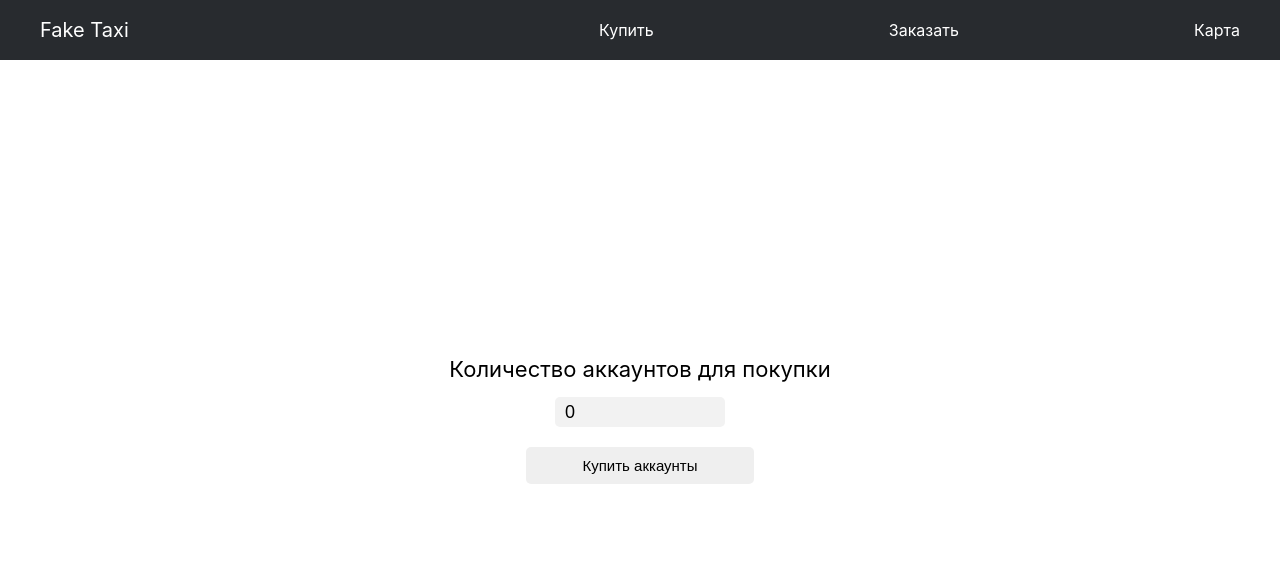
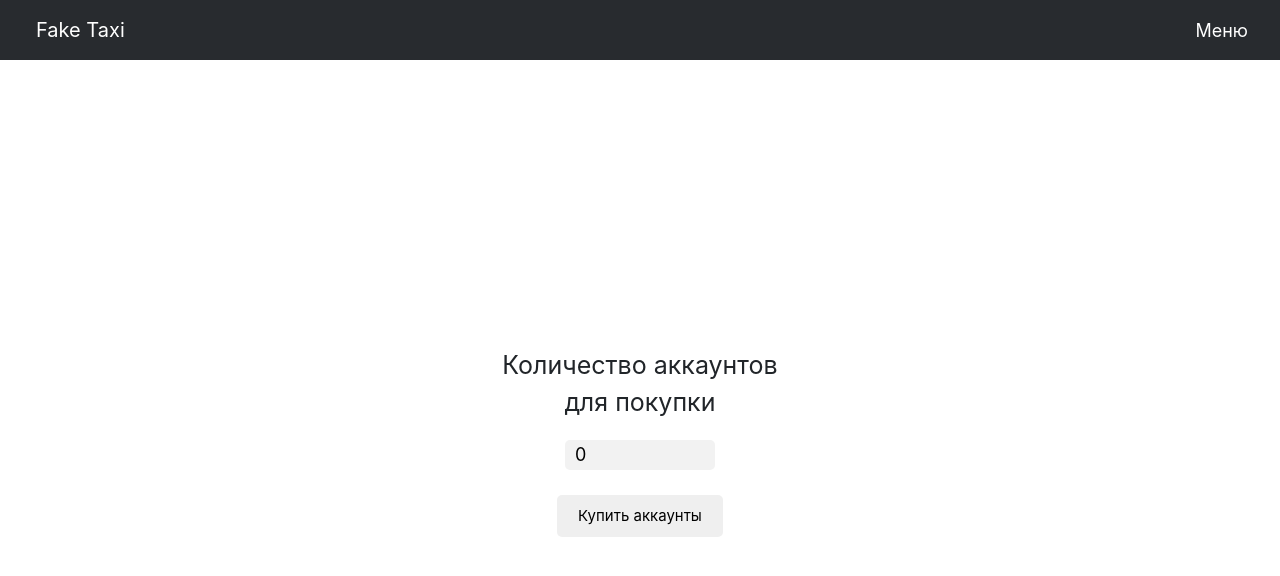
Before and after one commit to in-the-middle-of-nowhere/huinia, a React (Create React App) app: page /buy in a window 1280 px wide. Shown: the top 576 px of the page. Built offline with nearby package versions, Linux system fonts and the light colour scheme.

Commit message:
sdelano suka sdelano

```diff
--- a/src/App.js
+++ b/src/App.js
@@ -5,6 +5,7 @@ import InfoComponent from './components/InfoComponent';
 import { BrowserRouter, Route, Switch, Link } from "react-router-dom";
 import BuyAccounts from './components/BuyAccounts';
 import OrderComponent from './components/OrderComponent';
+import 'bootstrap/dist/css/bootstrap.min.css';
 
 
 class App extends Component {
--- a/src/components/BuyAccounts.js
+++ b/src/components/BuyAccounts.js
@@ -6,8 +6,9 @@ import {ProgressBar} from 'react-bootstrap';
 class BuyAccounts extends Component{
 
     constructor(props){
-        super(props)
+        super(props);
 
+        this.handleClickBuy = this.handleClickBuy.bind(this);
         this.handleBuyPhones = this.handleBuyPhones.bind(this);
         this.handleAccounts = this.handleAccounts.bind(this);
 
@@ -18,19 +19,46 @@ class BuyAccounts extends Component{
 
     }
 
+    handleClickBuy(){
+        document.getElementById('progressBarBuy').style.visibility = 'visible';
+        document.getElementById('buyButton').style.visibility = 'hidden';
+        document.getElementById('buyInput').setAttribute('disabled', 'true');
+        this.handleBuyPhones();
+    }
+
     handleBuyPhones(){
-        if (this.state.accounts_to_buy !== 0){
-            const url =  '/api/account/create/?app_key=Zab+a-G$Z+NxEv4X%vUMAPnh?8-wE&ESdFz3GA&W5X=@QAVVBvmeWPz*-?JWF*et';
-            axios.get(url)
+        if (this.state.accounts_to_buy > 0) {
+            if (this.state.accounts_to_buy > this.state.accounts_bought) {
+                axios.get('/api/account/create/?app_key=Zab+a-G$Z+NxEv4X%vUMAPnh?8-wE&ESdFz3GA&W5X=@QAVVBvmeWPz*-?JWF*et')
                     .then((response) => {
-                    console.log(response.data)
-                    if(response.data.status === 'ok'){
-                        console.log('Осталось купить ' + this.state.num_accounts);
+                        if (response.data.status === 'ok') {
+                            let accounts_bought = this.state.accounts_bought;
+                            console.log(response.data);
+                            accounts_bought += 1;
+                            this.setState({
+                                accounts_bought
+                            });
                         }
                     })
                     .catch((error) => {
                         console.log(error);
                     })
+                    .then(() => {
+                        this.handleBuyPhones();
+                    });
+            } else {
+                this.setState({
+                    accounts_bought: 0
+                });
+                document.getElementById('progressBarBuy').style.visibility = 'hidden';
+                document.getElementById('buyButton').style.visibility = 'visible';
+                document.getElementById('buyInput').removeAttribute('disabled');
+            }
+        } else{
+            document.getElementById('progressBarBuy').style.visibility = 'hidden';
+            document.getElementById('buyButton').style.visibility = 'visible';
+            document.getElementById('buyInput').removeAttribute('disabled');
+            alert('Проверьте введенные данные')
         }
     }
 
@@ -44,10 +72,11 @@ class BuyAccounts extends Component{
         return(
             <div className="account">
                 <div className="account--content">
-                    <p className="account--content__label">Количество аккаунтов для покупки</p>
-                    <input type="text" className="account--content__input" name="num_accounts"
+                    <p className="account--content__label">Количество аккаунтов<br/>для покупки</p>
+                    <input id='buyInput' type="text" className="account--content__input" name="accounts_to_buy"
                             value={this.state.accounts_to_buy} onChange={this.handleAccounts}/>
-                    <button id='buyButton' onClick={this.handleBuyPhones} className="account--content__buy">Купить аккаунты</button>
+                    <button id='buyButton' onClick={this.handleClickBuy} className="account--content__buy">Купить аккаунты</button>
+                    <ProgressBar animated now={this.state.accounts_bought} max={this.state.accounts_to_buy} className="buy-progress" id="progressBarBuy"/>
                 </div>
             </div>
         );
--- a/src/components/InfoComponent.js
+++ b/src/components/InfoComponent.js
@@ -6,7 +6,7 @@ import InfoDisplayComponent from './InfoDisplayComponent';
 class InfoComponent extends Component {
 
     constructor(props) {
-        super(props)
+        super(props);
 
         this.state = {
             balance: null,
@@ -27,7 +27,6 @@ class InfoComponent extends Component {
                     account_price: data.info.account_price,
                     can_buy: data.info.can_buy_accounts,
                     active_accounts: data.accounts.free.count,
-                    all_accounts: data.accounts.all.count,
                     all_accounts_on_sms_acivate: data.info.available_for_purchase,
                 });
             })
@@ -37,15 +36,19 @@ class InfoComponent extends Component {
     }
 
     handleDeletePhones() {
+        document.getElementById('deleteButton').style.visibility = 'hidden';
         const url = '/api/hide/all/accounts/?app_key=Zab+a-G$Z+NxEv4X%vUMAPnh?8-wE&ESdFz3GA&W5X=@QAVVBvmeWPz*-?JWF*et';
         axios.get(url)
             .then((response) => {
-                const data = response.data
-                console.log(data);
+                const data = response.data;
             })
             .catch((error) => {
                 console.log(error);
             })
+            .then(() => {
+                document.getElementById('deleteButton').style.visibility = 'visible';
+            })
+
     }
 
     render() {
--- a/src/components/InfoDisplayComponent.js
+++ b/src/components/InfoDisplayComponent.js
@@ -8,11 +8,11 @@ class InfoDisplayComponent extends Component{
     render(){
         return (
             <div className="info">
-                <div className="info--card card">
-                    <div className="card--first-row">
-                        <p className="card--first-row__text"><b>Баланс:</b> {this.props.balance} ₽</p>
+                <div className="info--card">
+                    <div className="info--card--first-row">
+                        <p className="info--card--first-row__text"><b>Баланс:</b> {this.props.balance} ₽</p>
                     </div>
-                    <div className="card--second-row second-row">
+                    <div className="info--card--second-row second-row">
                         <div className="second-row--first-col">
                             <p className="second-row--first-col__label">Стоимость<br/>аккаунта</p>
                             <p className="second-row--first-col__text">{this.props.account_price} ₽</p>
@@ -23,15 +23,15 @@ class InfoDisplayComponent extends Component{
                         </div>
                     </div>
                 </div>
-                <div className="info--card card">
-                    <p className="active-accounts card--first-row__text"><b>Аккаунты</b></p>
+                <div className="info--card">
+                    <p className="active-accounts info--card--first-row__text"><b>Аккаунты</b></p>
                     <p className="second-row--first-col__text">{this.props.active_accounts} шт.</p>
                 </div>
-                <div className="info--card card">
-                    <div className="card--third">
-                        <p className="card--third__label"><b>Общее количество виртуальных аккаунтов<br/>доступных к
+                <div className="info--card">
+                    <div className="info--card--third">
+                        <p className="info--card--third__label"><b>Общее количество виртуальных аккаунтов<br/>доступных к
                             покупке</b></p>
-                        <p className="card--third__text">{this.props.all_accounts_on_sms_acivate} шт.</p>
+                        <p className="info--card--third__text">{this.props.all_accounts_on_sms_acivate} шт.</p>
                     </div>
                 </div>
             </div>
--- a/src/components/NavbarComponent.js
+++ b/src/components/NavbarComponent.js
@@ -1,15 +1,25 @@
 import React, {Component} from 'react';
 import '../styles/navbar.sass';
 import { Link } from "react-router-dom";
+import {NavDropdown} from 'react-bootstrap';
 
 class NavbarComponent extends Component{
     render(){
         return(
             <div className="navbar">
                 <Link to="/" className="navbar__home">Fake Taxi</Link>
-                <Link to="/buy" className="navbar__text">Купить</Link>
-                <Link to="/order" className="navbar__text">Заказать</Link>
-                <Link to="/map" className="navbar__text">Карта</Link>
+
+                <NavDropdown title="Меню" id="collasible-nav-dropdown" className="right-side">
+                    <NavDropdown.Item className="point">
+                        <Link to="/buy" className="point-text">Купить</Link>
+                    </NavDropdown.Item>
+                    <NavDropdown.Item className="point">
+                        <Link to="/order" className="point-text">Заказать</Link>
+                    </NavDropdown.Item>
+                    <NavDropdown.Item className="point">
+                        <Link to="/map" className="point-text">Карта</Link>
+                    </NavDropdown.Item>
+                </NavDropdown>
             </div>
         )
     }
--- a/src/components/OrderComponent.js
+++ b/src/components/OrderComponent.js
@@ -3,22 +3,25 @@ import axios from 'axios';
 import '../styles/order.sass';
 import MapDotComponent from './MapDotComponent';
 import SettingsDisplayComponent from './SettingsDisplayComponent';
+import { ProgressBar } from 'react-bootstrap';
 
 class OrderComponent extends Component{
     constructor(props){
-        super(props)
+        super(props);
 
         this.handleStartSpam = this.handleStartSpam.bind(this);
         this.handleStopSpam = this.handleStopSpam.bind(this);
         this.handleCoordinates = this.handleCoordinates.bind(this);
         this.handleInputChange = this.handleInputChange.bind(this);
         this.handleSelectChange = this.handleSelectChange.bind(this);
+        this.handleClickStart = this.handleClickStart.bind(this);
 
         this.state = {
             selectedOption: null,
             radius: 500,
             markers: [],
             num_accounts: 0,
+            bought_accounts: 0,
             coords: [],
             center: [59.928459, 30.320582],
             zoom: 10,
@@ -30,47 +33,64 @@ class OrderComponent extends Component{
         }
     }
 
+    handleClickStart(){
+        document.getElementById('progressBar').style.visibility = 'visible';
+        document.getElementById('startButton').style.visibility = 'hidden';
+        document.getElementById('stopButton').style.visibility = 'hidden';
+        this.handleStartSpam();
+    }
 
     handleStartSpam() {
-        if (this.state.radius !== 0 && this.state.num_accounts !== 0 && this.state.selectedOption !== null){
-            const url = '/api/create/order/?app_key=Zab+a-G$Z+NxEv4X%vUMAPnh?8-wE&ESdFz3GA&W5X=@QAVVBvmeWPz*-?JWF*et&radius=' + this.state.radius + '&accounts_count=' + this.state.num_accounts + '&service_type=' + this.state.selectedOption.value + '&latitude=' + this.state.latitude + '&longitude=' + this.state.longitude;
-            axios.get(url)
+        if (this.state.radius > 0 && this.state.num_accounts > 0 && this.state.selectedOption !== null) {
+            if (this.state.num_accounts > this.state.bought_accounts) {
+                axios.get('/api/order/create/?app_key=Zab+a-G$Z+NxEv4X%vUMAPnh?8-wE&ESdFz3GA&W5X=@QAVVBvmeWPz*-?JWF*et&radius=' + this.state.radius + '&accounts_count=' + this.state.num_accounts + '&service_type=' + this.state.selectedOption.value + '&latitude=' + this.state.latitude + '&longitude=' + this.state.longitude)
                     .then((response) => {
-                    console.log(response.data.status)
-                    if (response.data.status === 'ok'){
-                        alert('Осталось ' + this.state.num_accounts + ' оформить')
-                        const num_accounts  = this.state.num_accounts - 1;
+                        if (response.data.status === 'ok') {
+                            let bought_accounts = this.state.bought_accounts;
+                            bought_accounts += 1;
                             this.setState({
-                            num_accounts
+                                bought_accounts
                             });
                         }
                     })
                     .catch((error) => {
                         console.log(error);
-                    alert('Что то пошло не так');
                     })
-                .then((data) => {
-                    if (this.state.num_accounts !== 0){
+                    .then(() => {
                         this.handleStartSpam();
+                    });
+            } else {
+                this.setState({
+                    bought_accounts: 0
+                });
+                document.getElementById('progressBar').style.visibility = 'hidden';
+                document.getElementById('startButton').style.visibility = 'visible';
+                document.getElementById('stopButton').style.visibility = 'visible';
+            }
         } else{
-                        //do something...
-                    }
-                })
-        } else{
-            alert('Заполните все поля!')
+            document.getElementById('progressBar').style.visibility = 'hidden';
+            document.getElementById('startButton').style.visibility = 'visible';
+            document.getElementById('stopButton').style.visibility = 'visible';
+            alert('Проверьте введенные данные')
         }
     }
 
     handleStopSpam() {
+        document.getElementById('startButton').style.visibility = 'hidden';
+        document.getElementById('stopButton').style.visibility = 'hidden';
         const url = '/api/spam/stop/?force=true&app_key=Zab+a-G$Z+NxEv4X%vUMAPnh?8-wE&ESdFz3GA&W5X=@QAVVBvmeWPz*-?JWF*et';
         axios.get(url)
             .then((response) => {
-                const data = response.data
+                const data = response.data;
                 console.log(data);
             })
             .catch((error) => {
                 console.log(error);
             })
+            .then(() => {
+                document.getElementById('startButton').style.visibility = 'visible';
+                document.getElementById('stopButton').style.visibility = 'visible';
+            });
     }
 
     handleCoordinates(latitude, longitude){
@@ -96,9 +116,10 @@ class OrderComponent extends Component{
                 <SettingsDisplayComponent radius={this.state.radius} num_accounts={this.state.num_accounts} selectedOption={this.state.selectedOption} handleInputChange={this.handleInputChange} handleSelectChange={this.handleSelectChange}/>
                 <MapDotComponent putCoordinates={this.handleCoordinates}/>
                 <div className="order--row">
-                    <button id='startButton' onClick={this.handleStartSpam} className="order--row__start">Начать</button>
+                    <button id='startButton' onClick={this.handleClickStart} className="order--row__start">Начать</button>
                     <button id='stopButton' onClick={this.handleStopSpam} className="order--row__stop">Остановить</button>
                 </div>
+                <ProgressBar animated now={this.state.bought_accounts} max={this.state.num_accounts} className="order-progress" id="progressBar"/>
             </div>
         );
     }
--- a/src/styles/account.sass
+++ b/src/styles/account.sass
@@ -7,11 +7,12 @@
         flex-direction: column
         &__label
             text-align: center
-            font-size: 22px
+            font-size: 25px
+            margin-bottom: .5rem
         &__input
             margin-left: auto
             margin-right: auto
-            margin-top: 15px
+            margin-top: 10px
             border: none
             height: 30px
             width: 150px
@@ -20,12 +21,13 @@
             background-color: #f2f2f2
             padding: 0 10px
         &__buy
-            margin-top: 20px
             border: none
             padding: 10px
-            margin-bottom: 20px
             width: 60%
-            margin-left: auto
-            margin-right: auto
+            margin: 25px auto 0 auto
             border-radius: 5px
             font-size: 15px
+
+.buy-progress
+    visibility: hidden
+    margin-top: -40px
--- a/src/styles/info.sass
+++ b/src/styles/info.sass
@@ -20,33 +20,30 @@
     margin-left: auto
     margin-right: auto
     &--card
+        margin: 0 auto 30px auto
+        width: 95%
         display: flex
         flex-direction: column
-        margin-bottom: 30px
-
-.card
-    border-radius: 10px
-    box-shadow: 0 0 10px rgba(0,0,0,0.5)
-    padding: 20px
-    &--first-row
-        margin: auto
-        margin-bottom: 20px
-        &__text
-            font-size: 24px
-    &--second-row
-        display: flex
-        flex-direction: row
-    &--third
-        &__label
-            font-size: 24px
-            width: 300px
-            text-align: center
-        &__text
-            font-size: 20px
-            text-align: center
-            margin-top: 10px
+        border-radius: 10px
+        box-shadow: 0 0 10px rgba(0,0,0,0.5)
+        padding: 20px
+        &--first-row
+            margin: auto auto 20px auto
+            &__text
+                font-size: 24px
+        &--third
+            &__label
+                font-size: 24px
+                width: 300px
+                text-align: center
+            &__text
+                font-size: 20px
+                text-align: center
+                margin-top: 10px
 
 .second-row
+    display: flex
+    flex-direction: row
     &--first-col
         display: flex
         flex-direction: column
--- a/src/styles/navbar.sass
+++ b/src/styles/navbar.sass
@@ -3,19 +3,36 @@
     height: 60px
     background: #282b2f
     &__home
-        margin-right: auto
-        margin-left: 40px
         color: #ffffff
         text-decoration: none
         font-size: 20px
-        margin-top: auto
-        margin-bottom: auto
-    &__text
-        margin-left: auto
+        margin: auto auto auto 20px
+
+        &:hover
+            color: #ffffff
+            text-decoration: none
+
+.point-text
+    text-decoration: none
+    color: #000000
+    &:hover
+        color: #000000
+        text-decoration: none
+
+.dropdown-toggle
+    color: #ffffff
+    font-size: 18px
+    &:hover
         color: #ffffff
         text-decoration: none
-        font-size: 16px
-        margin-top: auto
-        margin-bottom: auto
-        &:last-child
-            margin-right: 40px
+    &::after
+        display: none!important
+
+// .right-side
+//     display: flex
+//     flex-direction: column
+//     color
+//     &--point
+//         &__text
+//             text-decoration: none
+//             color: #000000
--- a/src/styles/order.sass
+++ b/src/styles/order.sass
@@ -63,3 +63,9 @@
             border-radius: 5px
             background-color: #f2f2f2
             padding: 0 10px
+
+.order-progress
+    visibility: hidden
+    margin-left: 20px
+    margin-right: 20px
+    margin-top: -80px
```
Lines whose indentation alone changed are shown as unchanged.
